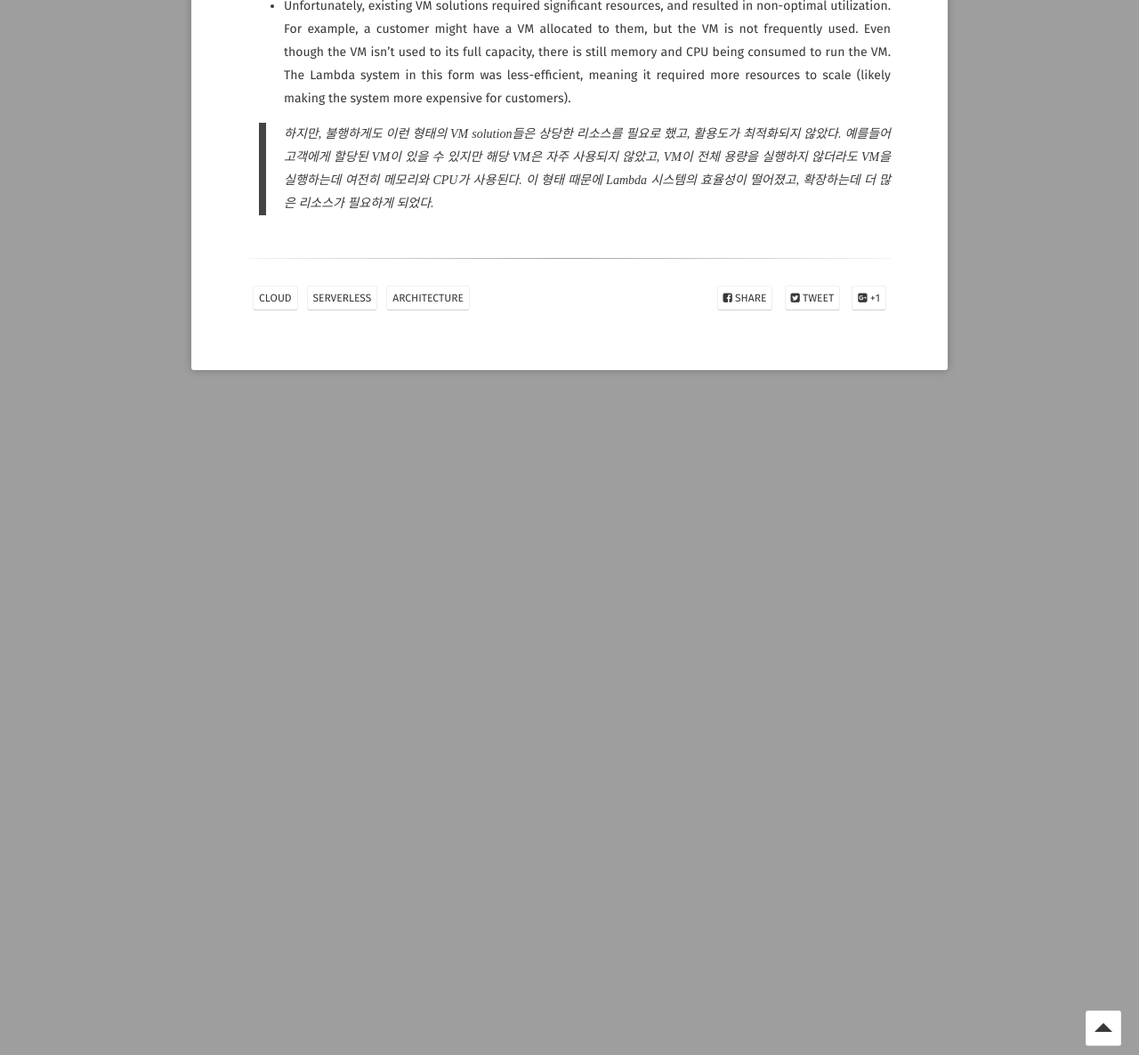
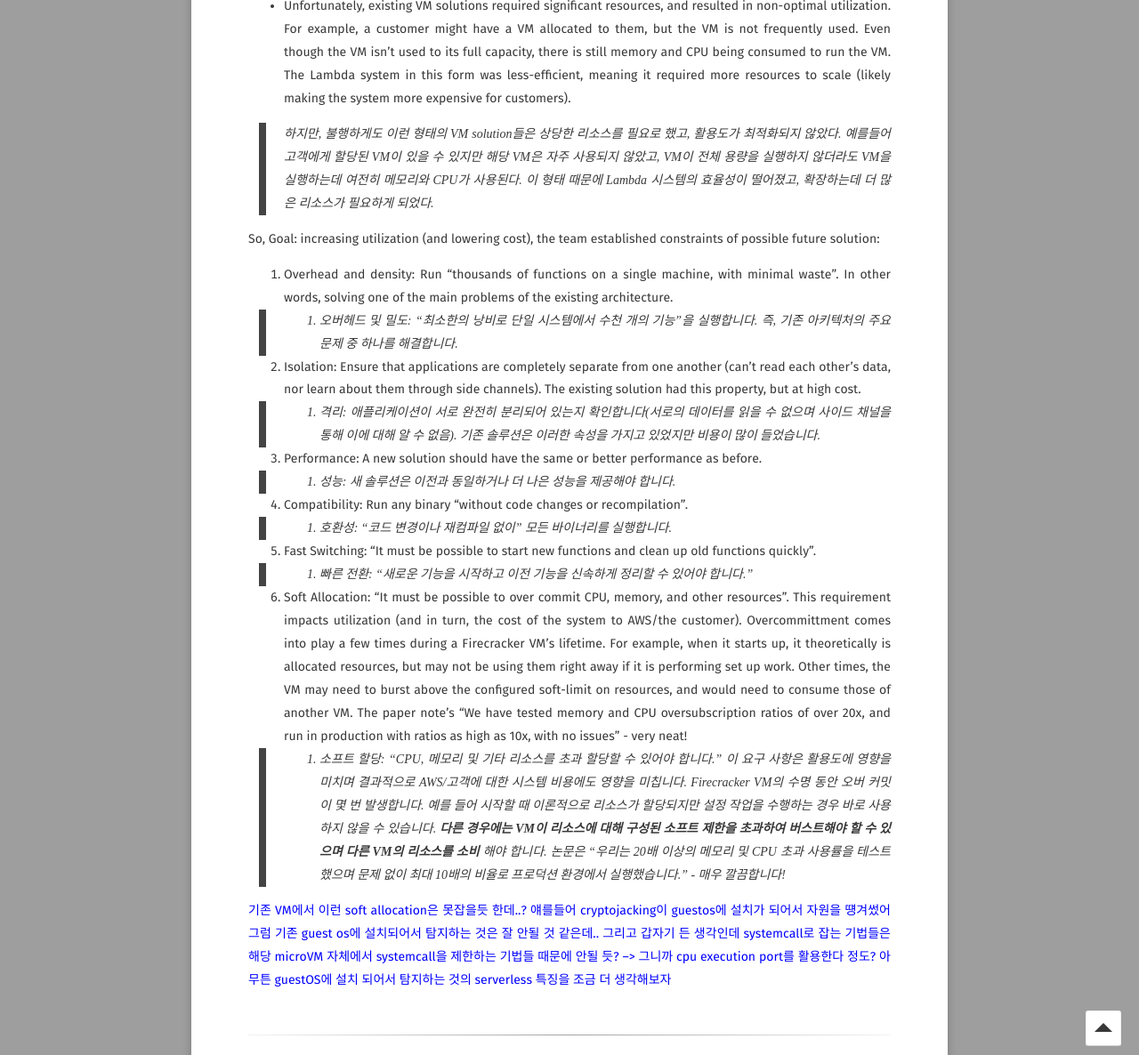
Before and after one commit to leesk212/leesk212.github.io, a Jekyll site: the page built from _posts/2022-11-18-[serverless] Bottom-UP Approach (Low-Level to High-Level) (A to Z).md, in a window 1280 px wide and 1400 px high, scrolled down 1462 px. Shown: the part 214-1400 px from the top of the window at 89% size. Built offline with Jekyll 4.4.1, drawn with Linux system fonts in a browser that asks for light colours; some web fonts are replaced; our own code applies the rules of GitHub Pages for plain Markdown files; comment, search, counter and statistics services are not loaded; before the commit the page ends 2092 px from its top, so only the background shows below that.

Commit message:
Update 2022-11-18-[serverless] Bottom-UP Approach (Low-Level to High-Level) (A to Z).md

```diff
--- a/_posts/2022-11-18-[serverless] Bottom-UP Approach (Low-Level to High-Level) (A to Z).md
+++ b/_posts/2022-11-18-[serverless] Bottom-UP Approach (Low-Level to High-Level) (A to Z).md
@@ -25,3 +25,25 @@ Motivation:
 
 * Unfortunately, existing VM solutions required significant resources, and resulted in non-optimal utilization. For example, a customer might have a VM allocated to them, but the VM is not frequently used. Even though the VM isn’t used to its full capacity, there is still memory and CPU being consumed to run the VM. The Lambda system in this form was less-efficient, meaning it required more resources to scale (likely making the system more expensive for customers).
 > 하지만, 불행하게도 이런 형태의 VM solution들은 상당한 리소스를 필요로 했고, 활용도가 최적화되지 않았다. 예를들어 고객에게 할당된 VM이 있을 수 있지만 해당 VM은 자주 사용되지 않았고, VM이 전체 용량을 실행하지 않더라도 VM을 실행하는데 여전히 메모리와 CPU가 사용된다. 이 형태 때문에 Lambda 시스템의 효율성이 떨어졌고, 확장하는데 더 많은 리소스가 필요하게 되었다.
+
+So, Goal: increasing utilization (and lowering cost), the team established constraints of possible future solution:
+
+1. Overhead and density: Run “thousands of functions on a single machine, with minimal waste”. In other words, solving one of the main problems of the existing architecture.
+> 1. 오버헤드 및 밀도: "최소한의 낭비로 단일 시스템에서 수천 개의 기능"을 실행합니다. 즉, 기존 아키텍처의 주요 문제 중 하나를 해결합니다.
+
+2. Isolation: Ensure that applications are completely separate from one another (can’t read each other’s data, nor learn about them through side channels). The existing solution had this property, but at high cost.
+> 2. 격리: 애플리케이션이 서로 완전히 분리되어 있는지 확인합니다(서로의 데이터를 읽을 수 없으며 사이드 채널을 통해 이에 대해 알 수 없음). 기존 솔루션은 이러한 속성을 가지고 있었지만 비용이 많이 들었습니다.
+
+3. Performance: A new solution should have the same or better performance as before.
+> 3. 성능: 새 솔루션은 이전과 동일하거나 더 나은 성능을 제공해야 합니다.
+
+4. Compatibility: Run any binary “without code changes or recompilation”.
+> 4. 호환성: "코드 변경이나 재컴파일 없이" 모든 바이너리를 실행합니다.
+
+5. Fast Switching: “It must be possible to start new functions and clean up old functions quickly”.
+> 5. 빠른 전환: "새로운 기능을 시작하고 이전 기능을 신속하게 정리할 수 있어야 합니다."
+
+6. Soft Allocation: “It must be possible to over commit CPU, memory, and other resources”. This requirement impacts utilization (and in turn, the cost of the system to AWS/the customer). Overcommittment comes into play a few times during a Firecracker VM’s lifetime. For example, when it starts up, it theoretically is allocated resources, but may not be using them right away if it is performing set up work. Other times, the VM may need to burst above the configured soft-limit on resources, and would need to consume those of another VM. The paper note’s “We have tested memory and CPU oversubscription ratios of over 20x, and run in production with ratios as high as 10x, with no issues” - very neat!
+> 6. 소프트 할당: "CPU, 메모리 및 기타 리소스를 초과 할당할 수 있어야 합니다." 이 요구 사항은 활용도에 영향을 미치며 결과적으로 AWS/고객에 대한 시스템 비용에도 영향을 미칩니다. Firecracker VM의 수명 동안 오버 커밋이 몇 번 발생합니다. 예를 들어 시작할 때 이론적으로 리소스가 할당되지만 설정 작업을 수행하는 경우 바로 사용하지 않을 수 있습니다. __다른 경우에는 VM이 리소스에 대해 구성된 소프트 제한을 초과하여 버스트해야 할 수 있으며 다른 VM의 리소스를 소비__ 해야 합니다. 논문은 "우리는 20배 이상의 메모리 및 CPU 초과 사용률을 테스트했으며 문제 없이 최대 10배의 비율로 프로덕션 환경에서 실행했습니다." - 매우 깔끔합니다!
+
+<span style="color:blue"> 기존 VM에서 이런 soft allocation은 못잡을듯 한데..? 얘를들어 cryptojacking이 guestos에 설치가 되어서 자원을 떙겨썼어 그럼 기존 guest os에 설치되어서 탐지하는 것은 잘 안될 것 같은데.. 그리고 갑자기 든 생각인데 systemcall로 잡는 기법들은 해당 microVM 자체에서 systemcall을 제한하는 기법들 때문에 안될 듯? --> 그니까 cpu execution port를 활용한다 정도? 아무튼 guestOS에 설치 되어서 탐지하는 것의 serverless 특징을 조금 더 생각해보자 </span>
```
